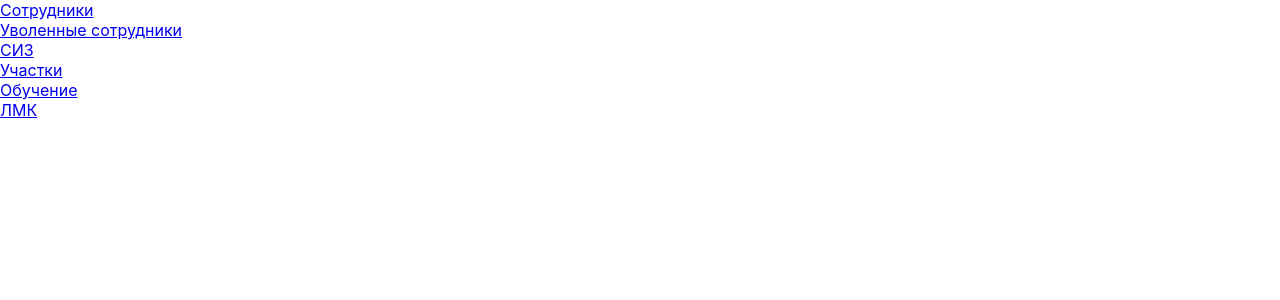
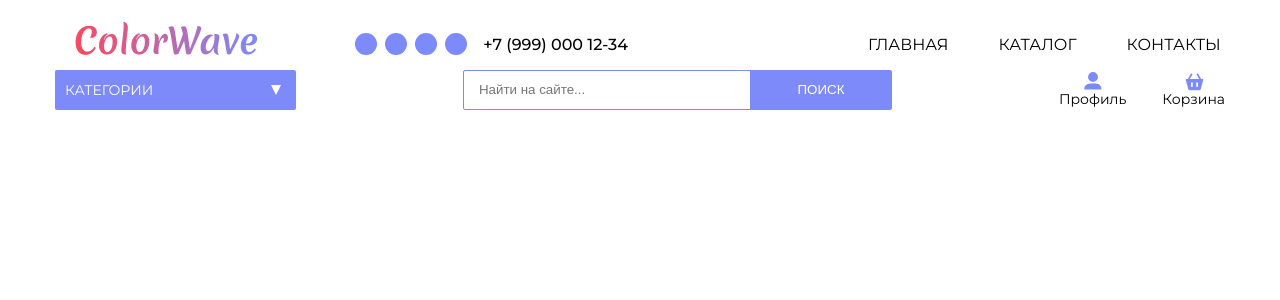
Before and after one commit to meoweasy/front_diplom, a React (Create React App) app: page / in a window 1280 px wide. Shown: the top 300 px of the page. Built offline with nearby package versions, Linux system fonts and the light colour scheme.

Commit message:
Header ready

```diff
--- a/src/components/navbar.js
+++ b/src/components/navbar.js
@@ -1,42 +1,93 @@
 import React, { Component } from 'react';
 import { Link } from "react-router-dom";
-//import "../Styles/navbar.scss";
+import "../styles/navbar.scss";
 
 class Navbar extends Component {
   render() {
     return (
       <>
-        <div className="menu">
-            <div className='menu_cont'>
+        <div className="header">
+            <div className='header_cont'>
+                <div className='header_cont_first'>
+                    <div className='logo'>ColorWave</div>
+                    <div className='social_network'>
+                        <a href="ссылка" target="_blank" class="social">
+                            <svg xmlns="http://www.w3.org/2000/svg" width="22" height="22" viewBox="0 0 22 22">
+                                <circle cx="11" cy="11" r="11" fill="#7D8AFA"/>
+                            </svg>
+                        </a>
+                        <a href="ссылка" target="_blank" class="social">
+                            <svg xmlns="http://www.w3.org/2000/svg" width="22" height="22" viewBox="0 0 22 22">
+                                <circle cx="11" cy="11" r="11" fill="#7D8AFA"/>
+                            </svg>
+                        </a>
+                        <a href="ссылка" target="_blank" class="social">
+                            <svg xmlns="http://www.w3.org/2000/svg" width="22" height="22" viewBox="0 0 22 22">
+                                <circle cx="11" cy="11" r="11" fill="#7D8AFA"/>
+                            </svg>
+                        </a>
+                        <a href="ссылка" target="_blank" class="social">
+                            <svg xmlns="http://www.w3.org/2000/svg" width="22" height="22" viewBox="0 0 22 22">
+                                <circle cx="11" cy="11" r="11" fill="#7D8AFA"/>
+                            </svg>
+                        </a>
+                    </div>
+                    <div className='phone'>+7 (999) 000 12-34</div>
+                    <div className='navigation_first'>
                         <div className='nav'>
-                    <Link to="/employee" className="no-style-link">
-                        Сотрудники
+                            <Link to="/home" className="no-style-link">
+                                Главная
                             </Link>
                         </div>
                         <div className='nav'>
-                    <Link to="/del_employee" className="no-style-link">
-                        Уволенные сотрудники
+                            <Link to="/catslog" className="no-style-link">
+                                Каталог
                             </Link>
                         </div>
                         <div className='nav'>
-                    <Link to="/siz" className="no-style-link">
-                        СИЗ
+                            <Link to="/contacts" className="no-style-link">
+                                Контакты
                             </Link>
                         </div>
-                <div className='nav'>
-                    <Link to="/section" className="no-style-link">
-                        Участки
-                    </Link>
                     </div>
-                <div className='nav'>
-                    <Link to="/training" className="no-style-link">
-                        Обучение
-                    </Link>
                 </div>
-                <div className='nav'>
-                    <Link to="/lmk" className="no-style-link">
-                        ЛМК
-                    </Link>
+                <div className='header_cont_second'>
+                    <div className='categories_cont'>
+                        <div class="dropdown hover">
+                            <a href="8">Категории</a>
+                            <ul>
+                                <li><a href="#">Категория1</a></li>
+                                <li><a href="#">Категория2</a></li>
+                                <li><a href="#">Категория3</a></li>
+                                <li><a href="#">Категория4</a></li>
+                                <li><a href="#">Категория5</a></li>
+                                <li><a href="#">Категория6</a></li>
+                                <li><a href="#">Категория7</a></li>
+                            </ul>
+                        </div>
+                    </div>
+                    <div className='search_cont'>
+                        <input type='text' placeholder="Найти на сайте..." ></input>
+                        <button type="submit">Поиск</button>
+                    </div>
+                    <div className='navigation_second'>
+                        <div className='nav2'>
+                            <div className='svg'>
+                                <svg fill="#7D8AFA" width="20px" height="20px" viewBox="0 0 16 16" xmlns="http://www.w3.org/2000/svg">
+                                    <g>
+                                        <path d="M10.31,9.12H5.5A4.52,4.52,0,0,0,1,13.62,2.34,2.34,0,0,0,1,14H14.78a2.34,2.34,0,0,0,0-.38A4.51,4.51,0,0,0,10.31,9.12ZM8,7.88A3.94,3.94,0,1,0,4.06,3.94,3.94,3.94,0,0,0,8,7.88Z"/>
+                                    </g>
+                                </svg>
+                            </div>
+                            <div className='label'>Профиль</div>
+                        </div>
+                        <div className='nav2'>
+                            <div className='svg2'>
+                                <svg fill="#7D8AFA" width="21px" height="21px" viewBox="0 0 24 24" xmlns="http://www.w3.org/2000/svg"><path d="M8.132 2.504 4.42 9H3a1.001 1.001 0 0 0-.965 1.263l2.799 10.263A2.004 2.004 0 0 0 6.764 22h10.473c.898 0 1.692-.605 1.93-1.475l2.799-10.263A.998.998 0 0 0 21 9h-1.42l-3.712-6.496-1.736.992L17.277 9H6.723l3.145-5.504-1.736-.992zM14 13h2v5h-2v-5zm-6 0h2v5H8v-5z"/></svg>
+                            </div>
+                            <div className='label'>Корзина</div>
+                        </div>
+                    </div>
                 </div>
             </div>
         </div>
--- a/src/styles/main.scss
+++ b/src/styles/main.scss
@@ -1 +1,18 @@
 //цвета
+$main_color: #7D8AFA;
+
+//градиент
+@mixin text-gradient($color1, $color2) {
+    background: linear-gradient(to right, $color1, $color2);
+    -webkit-background-clip: text;
+    -webkit-text-fill-color: transparent;
+  }
+
+//------------шрифты--------------
+// шрифт для лого
+@import url('https://fonts.googleapis.com/css2?family=Merienda:wght@700&display=swap');
+$font_logo: 'Merienda', cursive;
+
+//основной шрифт
+@import url('https://fonts.googleapis.com/css2?family=Montserrat:wght@400;500&display=swap');
+$font_main: 'Montserrat', sans-serif;
--- /dev/null
+++ b/src/styles/navbar.scss
@@ -0,0 +1,233 @@
+@import './main.scss';
+
+.header{
+    width: 100%;
+    height: 176px;
+}
+.header_cont{
+    width: 1170px;
+    height: 176px;
+    margin-left: auto;
+    margin-right: auto;
+    display: flex;
+    flex-direction: column;
+}
+
+// первая часть шапки
+.header_cont_first{
+    width: 1170px;
+    height: 51px;
+    display: flex;
+    align-items: center;
+    margin-top: 15px;
+}
+.logo{
+    font-family: $font_logo;
+    font-weight: 700;
+    font-size: 35px;
+    @include text-gradient(#FD475E, #7D8AFA);
+    margin-left: 19px;
+}
+.social_network{
+    width: 112px;
+    display: flex;
+    flex-wrap: nowrap;
+    margin-top: 11px;
+    margin-left: 97px;
+}
+.social{
+    margin-right: 8px;
+}
+.social:last-child{
+    margin-right: 0px;
+}
+.phone{
+    width: max-content;
+    height: 16px;
+    font-family: $font_main;
+    font-weight: 500;
+    font-size: 16px;
+    margin-top: 5px;
+    margin-left: 16px;
+}
+.navigation_first{
+    width: 357px;
+    height: 16px;
+    display: flex;
+    margin-left: auto;
+    margin-top: 5px;
+}
+a{
+    text-decoration: none;
+    color: black;
+}
+a:hover{
+    color: $main_color;
+}
+.nav{
+    text-transform: uppercase;
+    font-family: $font_main;
+    font-weight: 400;
+    margin-right: 50px;
+    font-size: 16px;
+}
+.nav:last-child{
+    margin-right: 0px;
+}
+
+// вторая часть шапки
+.header_cont_second{
+    width: 1170px;
+    height: 47px;
+    display: flex;
+    align-items: center;
+}
+//выпадающий список категорий
+.dropdown {
+    width: 241px;
+    display: inline-block;
+    position: relative;
+}
+.dropdown > a[href='8']{
+    border-radius: 2px;
+    background-color: $main_color;
+    text-transform: uppercase;
+    color: #FFF;
+}
+.dropdown > a::after {
+    content: "";
+    float: right;
+    margin: 15px 15px 0 0;
+    width: 0;
+    height: 0;
+    border-left: 5px solid transparent;
+    border-right: 5px solid transparent;
+    border-top: 10px solid #fff;
+}
+.dropdown ul {
+    list-style-type: none;
+    display: block;
+    margin: 0;
+    padding: 0;
+    position: absolute;
+    width: 100%;
+    overflow: hidden;
+}
+.dropdown a {
+    display: block;
+    padding: 0 0 0 10px;
+    text-decoration: none;
+    line-height: 40px;
+    font-family: $font_main;
+    font-weight: 400;
+    font-size: 14px;
+    color: #AAA;
+    background-color: #EEE;
+}
+.dropdown li {
+    height: 0;
+    overflow: hidden;
+    transition: all 500ms;
+}
+.dropdown.hover li {
+    transition-delay: 300ms;
+}
+.dropdown li:first-child a {
+    border-radius: 2px 2px 0 0;
+}
+.dropdown li:last-child a {
+    border-radius: 0 0 2px 2px;
+}
+.dropdown li:first-child a::before {
+    content: "";
+    display: block;
+    position: absolute;
+    width: 0;
+    height: 0;
+    border-left: 10px solid transparent;
+    border-right: 10px solid transparent;
+    border-bottom: 10px solid #FFF;
+    margin: -10px 0 0 30px;
+}
+.dropdown a:hover {
+    background-color: $main_color;
+    color: #fff;
+}
+.dropdown > a:hover::after {
+    border-top-color: #fff;
+}
+.dropdown li:first-child a:hover::before {
+    border-bottom-color: #EEE;
+}
+.dropdown.hover:hover li {
+    height: 40px;
+}
+.dropdown.hover:hover li:first-child {
+    padding-top: 15px;
+}
+//поиск
+.search_cont{
+    height: 40px;
+    font-family: $font_main;
+    font-size: 16px;
+    font-weight: 400;
+    margin-left: auto;
+    margin-right: auto;
+}
+.search_cont > input {
+    width: 271px;
+    height: 38px;
+    padding: 0px;
+    border-radius: 2px 0px 0px 2px;
+    border: 1px solid $main_color;
+    padding-left: 15px;
+}
+.search_cont > button {
+    width: 142px;
+    height: 40px;
+    border: none;
+    background-color: $main_color;
+    margin-left: -1px;
+    color: #FFF;
+    text-transform: uppercase;
+    cursor: pointer;
+    padding-top: 0px;
+    padding-bottom: 0px;
+    font-weight: 500;
+    border-radius: 0px 2px 2px 0px;
+}
+input:focus {
+    outline: none;
+}
+//личный кабинет и корзина
+.navigation_second{
+    display: flex;
+    flex-direction: row;
+    //margin-left: auto;
+}
+.nav2{
+    display: flex;
+    align-items: center;
+    flex-direction: column;
+    height: 40px;
+    justify-content: center;
+    cursor: pointer;
+}
+.nav2:first-child{
+    margin-right: 36px;
+}
+.svg{
+    width: 20px;
+    height: 20px;
+    margin-bottom: -2px;
+}
+.svg2{
+    width: 20px;
+    height: 20px;
+    margin-bottom: -1px;
+}
+.label{
+    font-family: $font_main;
+    font-size: 14px;
+    font-weight: 400;
+}
```
Lines whose indentation alone changed are shown as unchanged.
